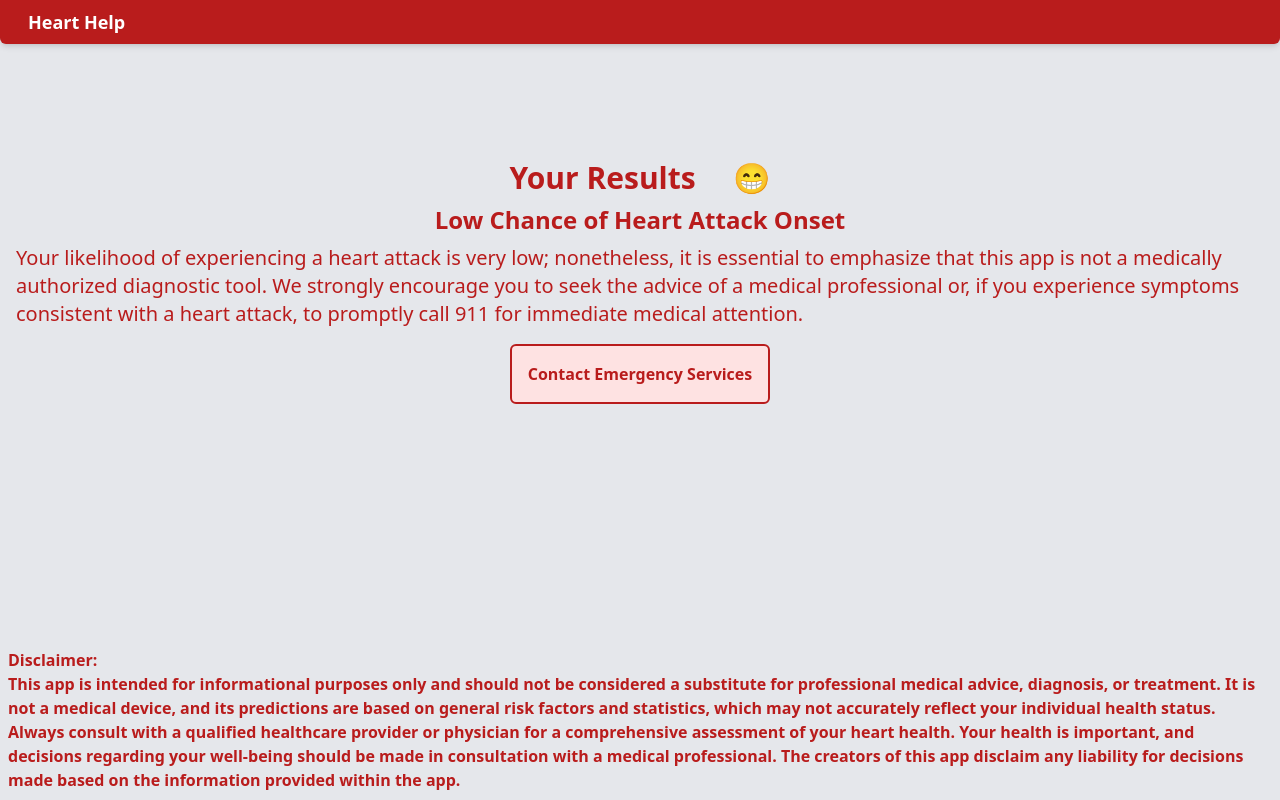
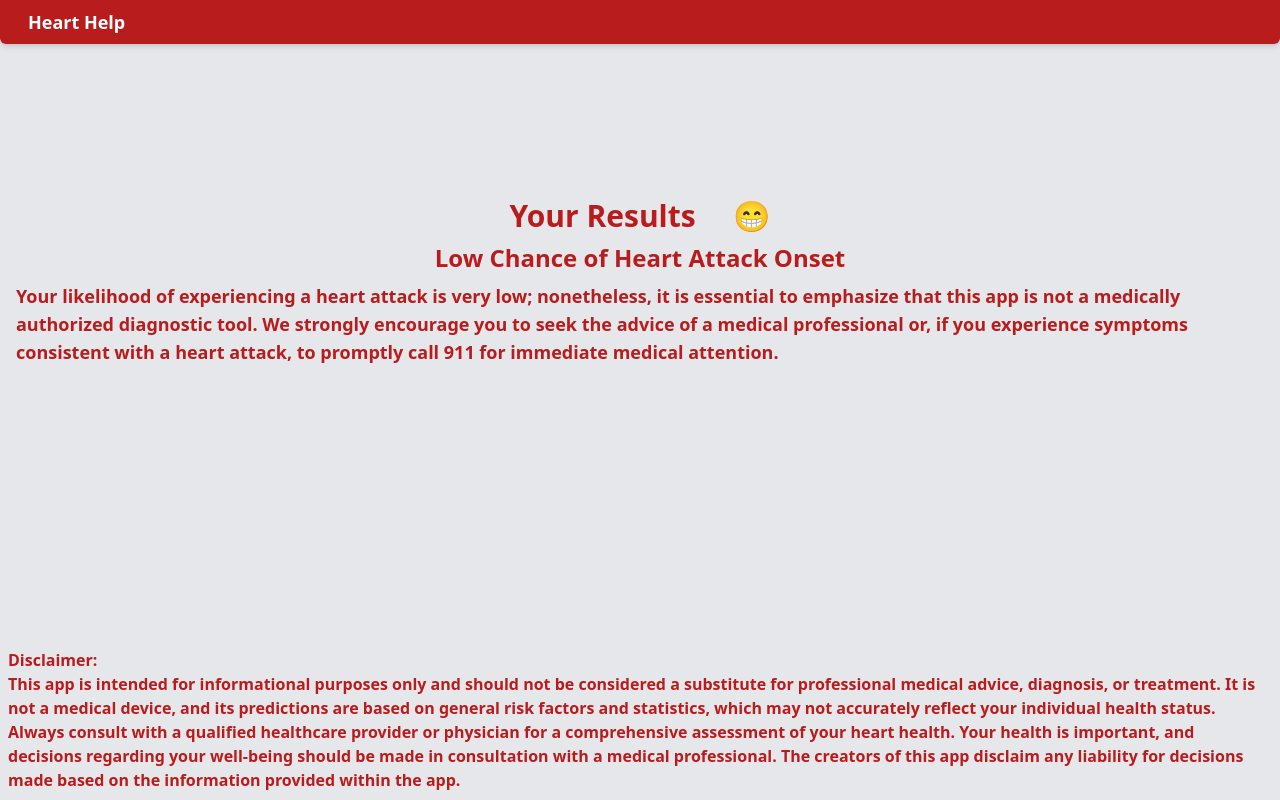
Before and after one commit to linglejack06/heart-help, a React (Vite) app: page /results in a window 1280 px wide. Built offline with nearby package versions, Linux system fonts and the light colour scheme.

Commit message:
add sticky header and update results with no emergency button if not high

```diff
--- a/src/components/Header.tsx
+++ b/src/components/Header.tsx
@@ -1,5 +1,5 @@
 const Header = () => (
-  <div className="text-white bg-red-700 p-2 corner rounded-b-md shadow-md">
+  <div className="text-white bg-red-700 p-2 corner rounded-b-md shadow-md sticky top-0">
     <h1 className="ml-5 text-lg font-bold">Heart Help</h1>
   </div>
 );
--- a/src/components/Results.tsx
+++ b/src/components/Results.tsx
@@ -43,13 +43,15 @@ const Results = () => {
       <h3 className="text-2xl font-bold mb-2">
         {range} Chance of Heart Attack Onset
       </h3>
-      <p className="text-xl">{information}</p>
-      <button
-        onClick={() => window.open("tel:911")}
-        className="mx-auto bg-red-100 text-red-700 font-bold p-4 rounded-md hover:text-white hover:bg-red-700 hover:shadow-lg hover:cursor-pointer hover:p-6 transition-all hover:rounded-xl border-2 border-red-700 mt-4"
-      >
-        Contact Emergency Services
-      </button>
+      <p className="text-lg font-bold">{information}</p>
+      {range == RangeValues.HIGH ? (
+        <button
+          onClick={() => window.open("tel:911")}
+          className="mx-auto bg-red-700 text-white font-bold p-4 rounded-md hover:text-white hover:bg-red-700 hover:shadow-lg hover:cursor-pointer hover:p-6 transition-all hover:rounded-xl border-2 border-red-700 mt-4"
+        >
+          Contact Emergency Services
+        </button>
+      ) : null}
       <br />
     </div>
   );
```
